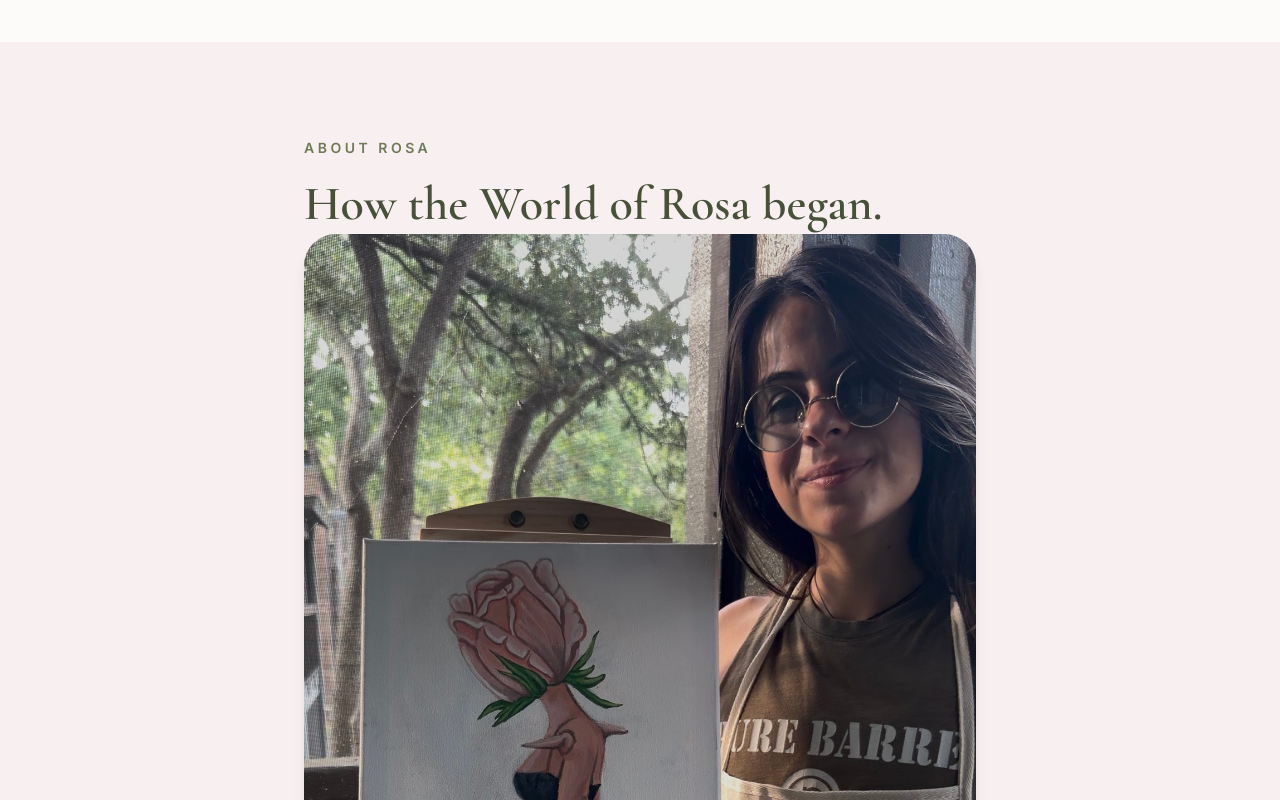
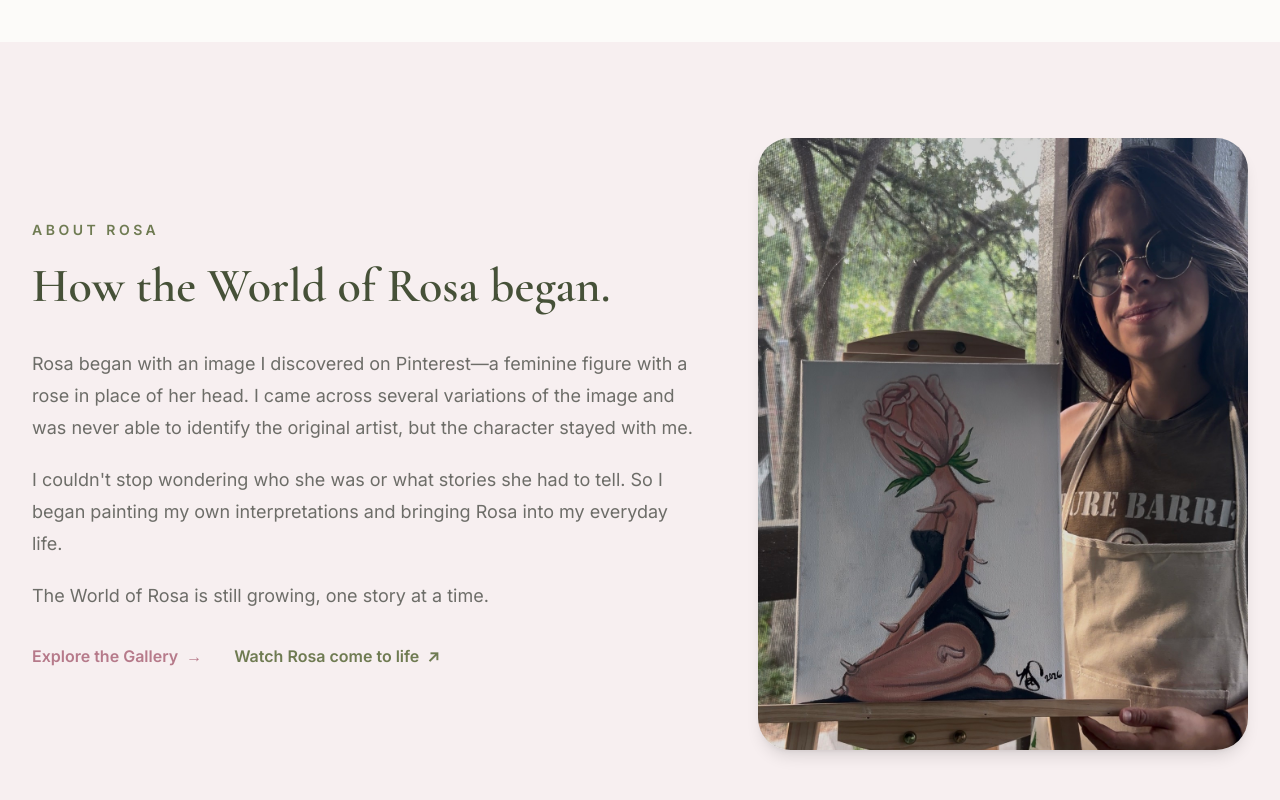
Before and after one commit to natsalinas/nats_artpage, a Next.js app: page /about in a window 1280 px wide. Shown: the part 2700-3500 px from the top of the page. Built offline with nearby package versions, Linux system fonts and the light colour scheme.

Commit message:
Restore two-column About Rosa layout

```diff
--- a/app/about/page.tsx
+++ b/app/about/page.tsx
@@ -117,7 +117,8 @@ export default function AboutPage() {
 
       {/* About Rosa */}
       <section className="bg-secondary/50 px-6 py-16 sm:py-20 lg:px-8 lg:py-24">
-        <div className="mx-auto max-w-2xl">
+        <div className="mx-auto max-w-7xl lg:grid lg:grid-cols-[minmax(0,1.15fr)_minmax(0,0.85fr)] lg:items-center lg:gap-16">
+          <div className="max-w-3xl">
             <p className="text-sm font-semibold uppercase tracking-[0.25em] text-olive">
               About Rosa
             </p>
@@ -126,17 +127,7 @@ export default function AboutPage() {
               How the World of Rosa began.
             </h2>
 
-          <div className="relative aspect-[4/5] overflow-hidden rounded-[2rem] bg-background shadow-lg">
-            <Image
-              src="/images/about-rosa.jpg"
-              alt="Nati Salinas holding one of her Rosa paintings"
-              fill
-              sizes="(max-width: 1024px) 100vw, 672px"
-              className="object-cover object-top"
-            />
-          </div>
-
-          <div className="mt-6 space-y-5 text-lg leading-8 text-muted-foreground">
+            <div className="mt-8 space-y-5 text-lg leading-8 text-muted-foreground">
               <p>
                 Rosa began with an image I discovered on Pinterest—a feminine
                 figure with a rose in place of her head. I came across several
@@ -178,6 +169,17 @@ export default function AboutPage() {
               </a>
             </div>
           </div>
+
+          <div className="relative mx-auto mt-10 aspect-[4/5] w-full max-w-lg overflow-hidden rounded-[2rem] bg-background shadow-lg lg:mt-0">
+            <Image
+              src="/images/about-rosa.jpg"
+              alt="Nati Salinas holding one of her Rosa paintings"
+              fill
+              sizes="(max-width: 1023px) 100vw, 40vw"
+              className="object-cover object-top"
+            />
+          </div>
+        </div>
       </section>
     </main>
   );
```
Lines whose indentation alone changed are shown as unchanged.
